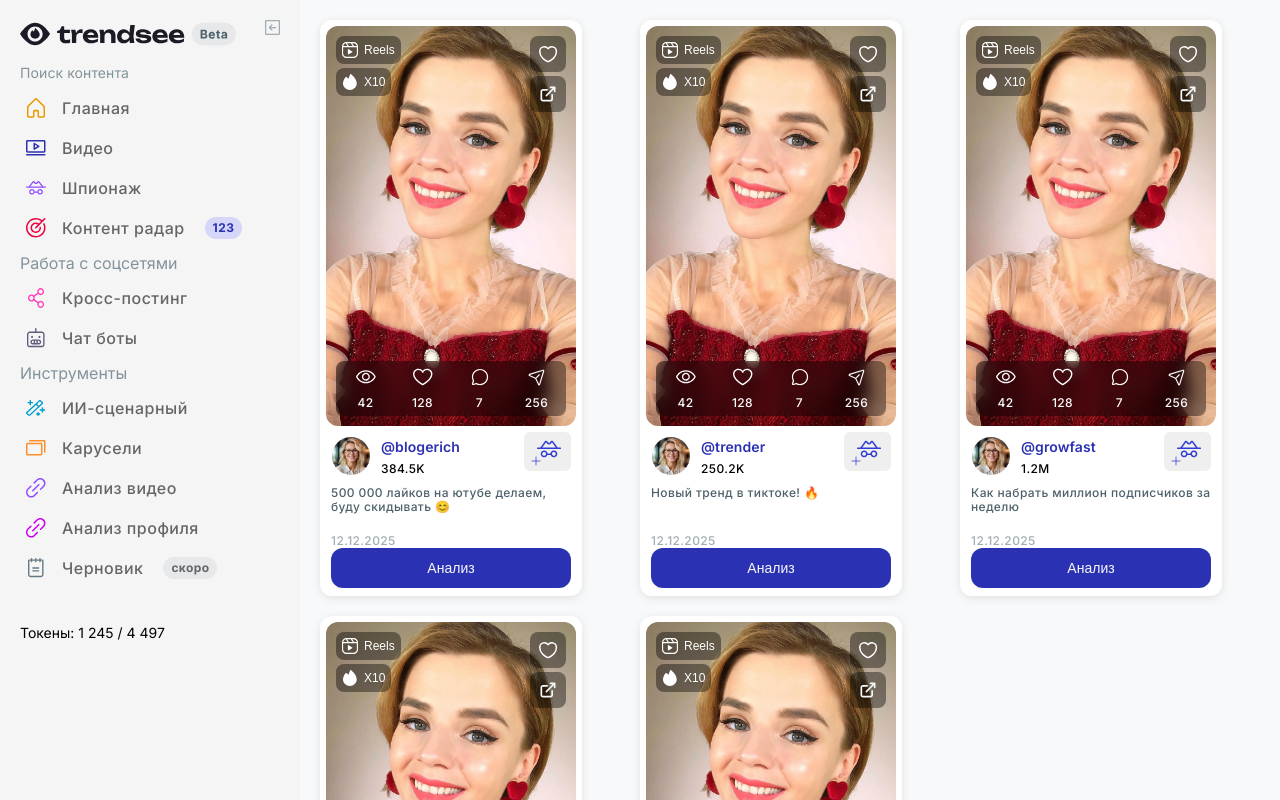
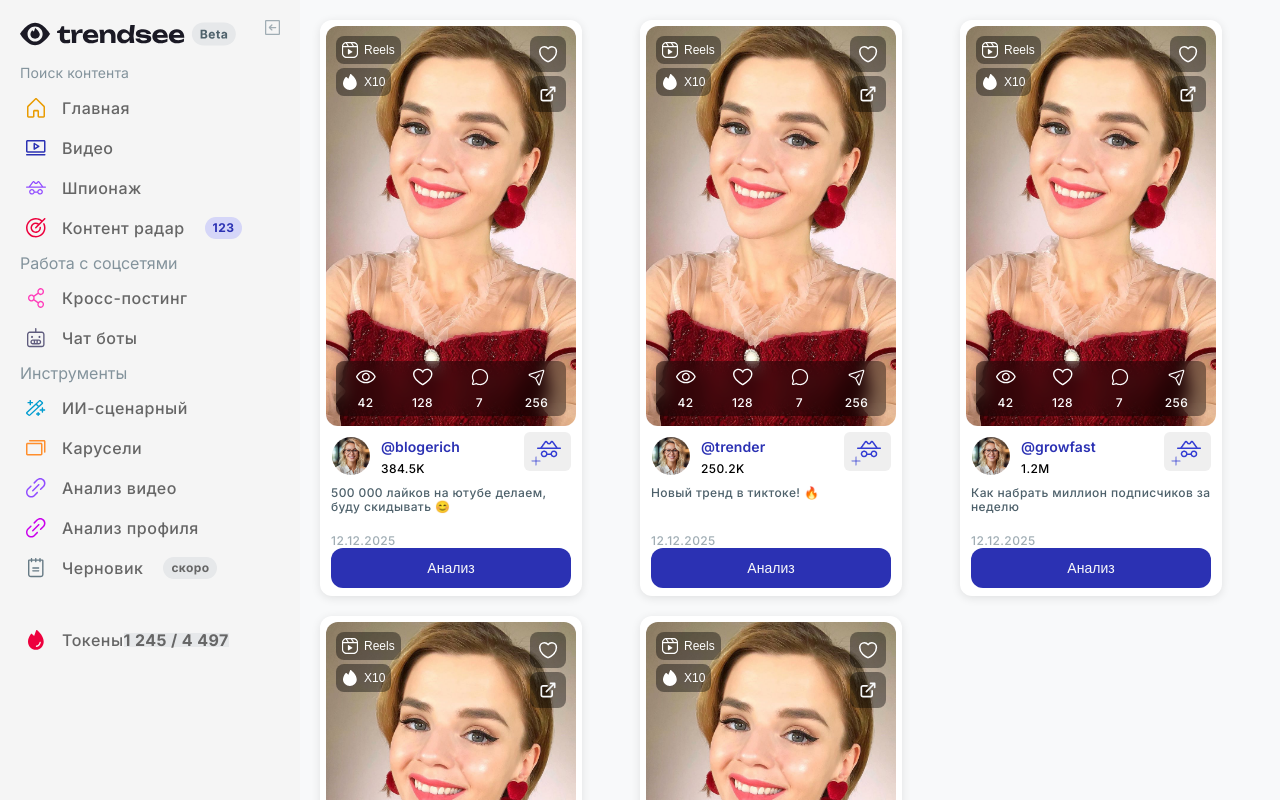
Before and after one commit to Pellesh011/trendsee-test, a Vue app in the folder frontend/: page / in a window 1280 px wide. Built offline with nearby package versions, Linux system fonts and the light colour scheme.

Commit message:
sidebar tokens

```diff
--- a/frontend/src/components/common/Sidebar.vue
+++ b/frontend/src/components/common/Sidebar.vue
@@ -47,7 +47,7 @@
           </a>
         </li>
 
-        <li class="sub-menu"><a >Работа с соцсетями</a></li>
+        <li class="sub-menu"><a>Работа с соцсетями</a></li>
         <li class="sub-menu-item">
           <a href="/crosspost" class="horizontal-align">
             <span class="icon  icon-16">
@@ -64,7 +64,7 @@
             <span class="text-secondary  body-medium">Чат боты</span>
           </a>
         </li>
-        <li class="sub-menu"><a >Инструменты</a></li>
+        <li class="sub-menu"><a>Инструменты</a></li>
         <li class="sub-menu-item">
           <a href="/ai" class="horizontal-align">
             <span class="icon  icon-16">
@@ -107,13 +107,18 @@
             <span class="background-tertiary badger caption bold text-secondary">скоро</span>
           </a>
         </li>
+      </ul>
+    </nav>
+    <div class="tokens horizontal-align">
+      <span class="icon  icon-16">
+        <img src="@/assets/images/icons/fire.svg" alt="Icon">
+      </span>
+      <span class="text-secondary  body-medium">Токены</span>
+      <span class="background-tertiary caption bold text-secondary">1 245 / 4 497</span>
+    </div>
 
 
-      </ul>
-    </nav>
-    <div class="tokens">
-      <p>Токены: <span>1 245 / 4 497</span></p>
-    </div>
+
   </div>
 </template>
 
@@ -135,9 +140,11 @@
   padding: 0px;
   flex: 1;
 }
-.sidebar nav ul li{
+
+.sidebar nav ul li {
   padding: 4px 0px;
 }
+
 .sidebar nav ul li a {
 
   padding: 0px;
@@ -145,6 +152,7 @@
   color: #333;
   border-radius: 4px;
 }
+
 .sidebar .side-menu {
   margin-top: 0px;
 }
@@ -166,13 +174,12 @@
 .horizontal-align {
   display: flex;
   align-items: center;
-  padding: 15px 20px;
-
   text-decoration: none;
   width: fit-content;
 }
 
 .tokens {
+  width: 100%;
   padding-top: 20px;
   font-size: 14px;
 }
@@ -211,6 +218,4 @@
   min-width: 20px;
   text-align: center;
 }
-
-
 </style>
```
Also changed, not shown: frontend/src/assets/images/icons/fire.svg (added).
